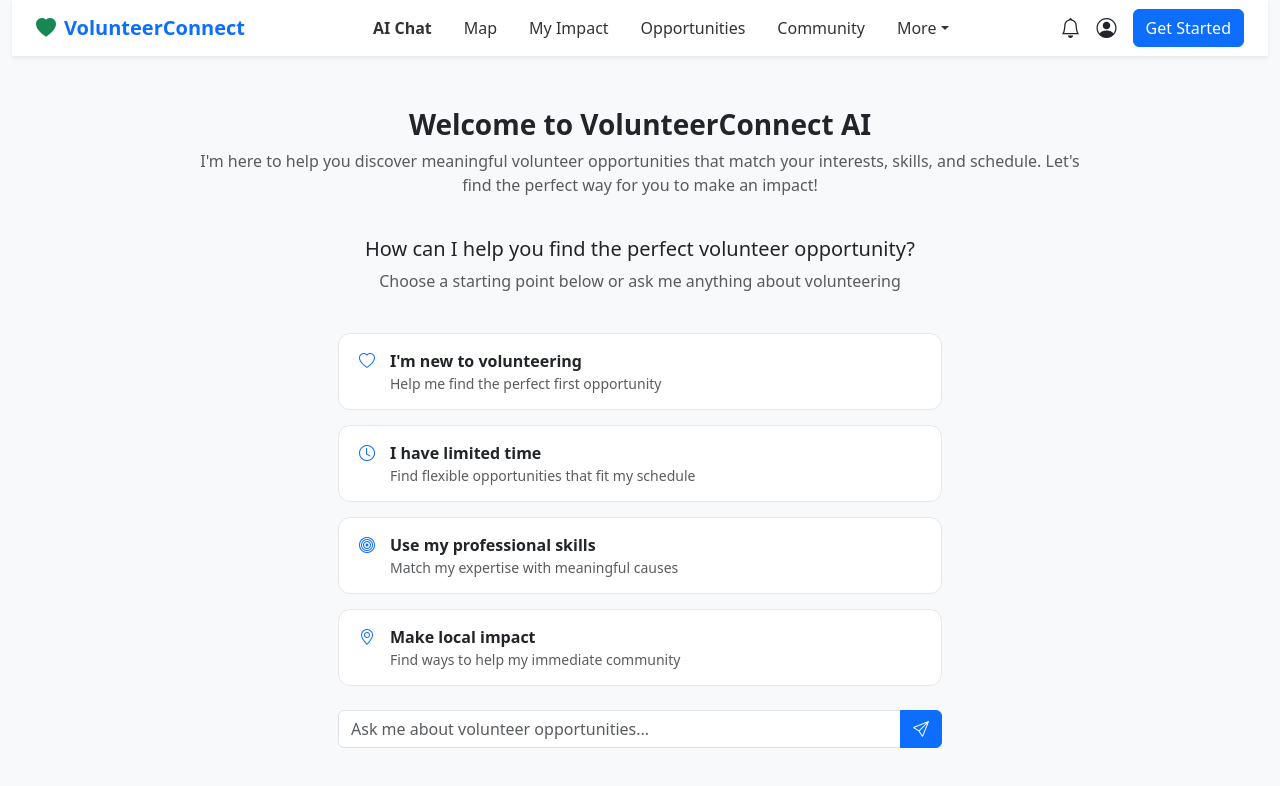
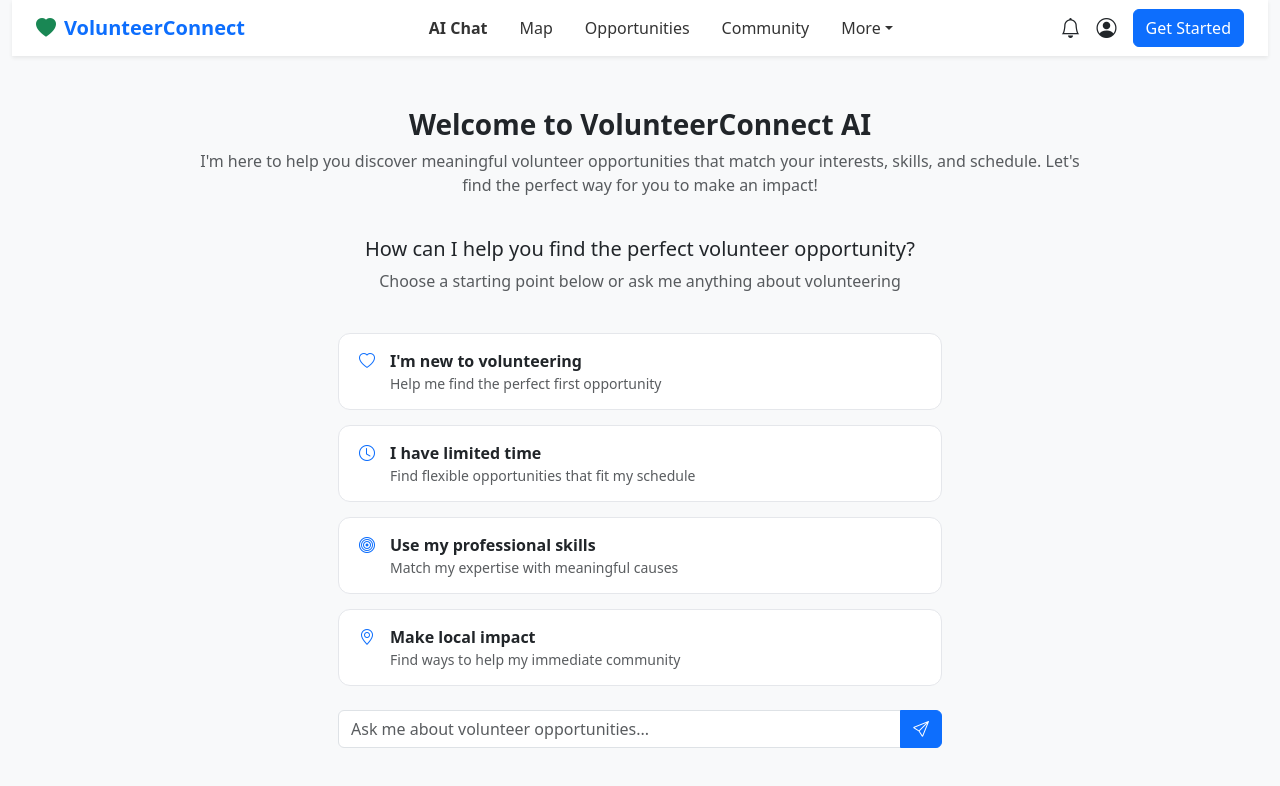
Before and after one commit to ansonpoh/IS216_Project, a React (Create React App) app in the folder frontend/: page / in a window 1280 px wide. Shown: the top 786 px of the page. Built offline with nearby package versions, Linux system fonts and the light colour scheme.

Commit message:
editVolunteerConnect

```diff
--- a/frontend/src/components/VolunteerConnect.js
+++ b/frontend/src/components/VolunteerConnect.js
@@ -47,9 +47,9 @@ function VolunteerConnect() {
                 <li className="nav-item">
                     <a className="nav-link" href="/maps">Map</a>
                 </li>
-                <li className="nav-item">
+                {/* <li className="nav-item">
                     <a className="nav-link" href="#impact">My Impact</a>
-                </li>
+                </li> */}
                 <li className="nav-item">
                     <a className="nav-link" href="#opportunities">Opportunities</a>
                 </li>
@@ -62,7 +62,7 @@ function VolunteerConnect() {
                     </a>
                     <ul className="dropdown-menu">
                         <li><a className="dropdown-item" href="/about">About</a></li>
-                        <li><a className="dropdown-item" href="#contact">Contact</a></li>
+                        {/* <li><a className="dropdown-item" href="#contact">Contact</a></li> */}
                     </ul>
                 </li>
             </ul>
```
